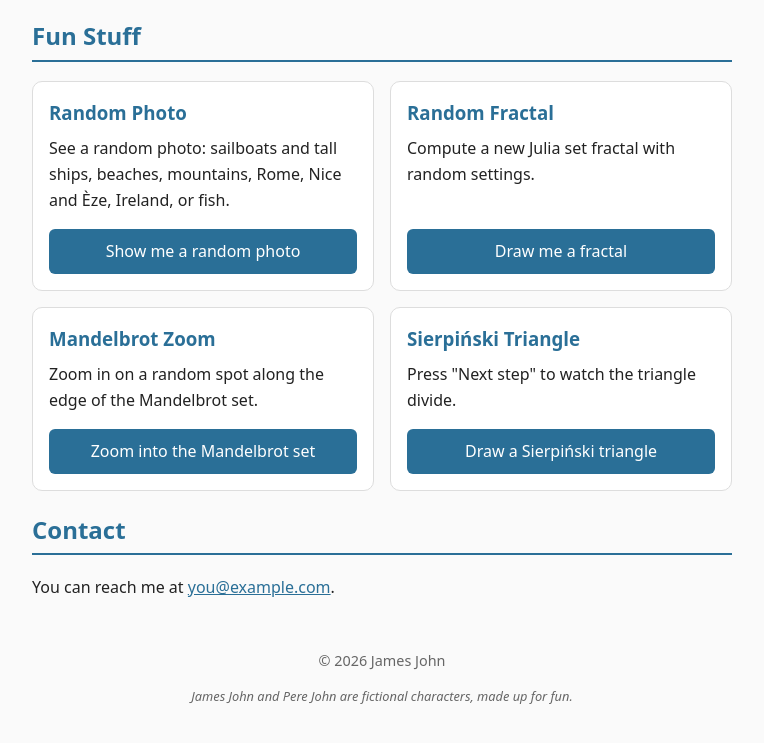
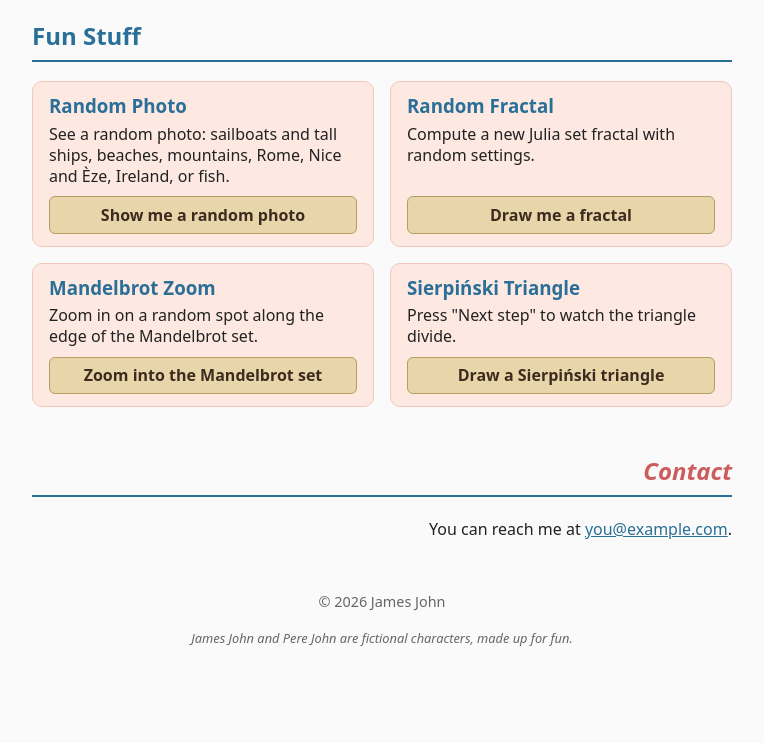
Before and after one commit to pdstotts/my-first-site, a plain HTML site: page index.html in a window 1280 px wide. Shown: the part 471-1214 px from the top of the page, without its empty margins (258-1022 px from the left). After the commit the page ends 1164 px from the top, so only its background shows below. Drawn offline with Linux system fonts and the light colour scheme.

Commit message:
Restyle the page and update the photo collection
Appearance: beige buttons with dark brown labels, pale salmon demo
boxes with tighter line spacing, and a right-aligned Contact section
with an italic pastel-red heading and extra space above it.

Photos: replace the Nice beach-umbrella photo with the Castle Hill
waterfall, and add sport fish (white marlin, striped bass, mahi-mahi,
snook, red snapper, peacock flounder), with credits. 46 photos total.

Co-Authored-By: Claude Opus 5.5 <noreply@anthropic.com>

```diff
--- a/css/style.css
+++ b/css/style.css
@@ -8,6 +8,16 @@
   --background-color: #fafafa;
   --accent-color: #2a6f97;
   --muted-color: #666;
+
+  /* Buttons: buff/beige with dark brown lettering for strong contrast */
+  --button-color: #e8d5aa;
+  --button-hover-color: #dcc48f;
+  --button-border-color: #b89b63;
+  --button-text-color: #3d2b1f;
+
+  /* The boxes in the Fun Stuff grid: a pale salmon */
+  --box-color: #fde9e1;
+  --box-border-color: #f0c7b8;
 }
 
 /* Base styles for the whole page */
@@ -50,6 +60,19 @@ h2 {
   padding-bottom: 0.25rem;
 }
 
+/* The Contact section: an extra line of space above it, and right-aligned */
+.contact {
+  /* About one line of text. (Padding, not margin: a margin here would
+     merge with the heading's own margin instead of adding to it.) */
+  padding-top: 1.6rem;
+  text-align: right;
+}
+
+.contact h2 {
+  font-style: italic;
+  color: #cd5c5c; /* a softer, more pastel firebrick ("indian red") */
+}
+
 /* Links */
 a {
   color: var(--accent-color);
@@ -71,19 +94,24 @@ a:hover {
 .grid-cell {
   display: flex;
   flex-direction: column;
-  border: 1px solid #ddd;
+  border: 1px solid var(--box-border-color);
   border-radius: 10px;
-  padding: 1rem;
-  background-color: white;
+  padding: 0.75rem 1rem;
+  background-color: var(--box-color);
+  line-height: 1.3; /* tighter than the rest of the page, so the boxes are shorter */
 }
 
 .grid-cell h3 {
-  margin: 0 0 0.5rem;
+  margin: 0 0 0.35rem;
   color: var(--accent-color);
 }
 
 .grid-cell p {
-  margin-top: 0;
+  margin: 0 0 0.6rem;
+}
+
+.grid-cell button {
+  padding: 0.45rem 1rem;
 }
 
 /* Pushes each button to the bottom of its box, so buttons line up across a row */
@@ -101,22 +129,24 @@ a:hover {
 /* Buttons */
 button {
   font: inherit;
-  color: white;
-  background-color: var(--accent-color);
-  border: none;
+  font-weight: 600;
+  color: var(--button-text-color);
+  background-color: var(--button-color);
+  border: 1px solid var(--button-border-color);
   border-radius: 6px;
   padding: 0.6rem 1.2rem;
   cursor: pointer;
 }
 
 button:hover {
-  opacity: 0.85;
+  background-color: var(--button-hover-color);
 }
 
 /* A button that can't be clicked right now (e.g. after the last step) */
 button:disabled {
-  background-color: var(--muted-color);
-  opacity: 0.5;
+  color: #9a9083;
+  background-color: #ece8df;
+  border-color: #d6d0c4;
   cursor: not-allowed;
 }
 
--- a/index.html
+++ b/index.html
@@ -68,7 +68,7 @@
       </div>
     </section>
 
-    <section>
+    <section class="contact">
       <h2>Contact</h2>
       <p>You can reach me at <a href="mailto:you@example.com">you@example.com</a>.</p>
     </section>
--- a/js/script.js
+++ b/js/script.js
@@ -31,12 +31,18 @@ const images = [
   { file: "rome-3.jpg", alt: "The Pantheon, Rome", by: "Philippe Vieux-Jeanton", source: "https://www.flickr.com/photos/11234074@N05/24823655706", license: "CC0" },
   { file: "nice-1.jpg", alt: "The Promenade des Anglais and beach, Nice", by: "jimmyharris", source: "https://www.flickr.com/photos/50216172@N00/2769217231", license: "CC BY 2.0" },
   { file: "nice-2.jpg", alt: "The French Riviera at Nice", by: "deepakhere.mypixels", source: "https://www.flickr.com/photos/7164796@N04/7892869322", license: "CC BY 2.0" },
-  { file: "nice-3.jpg", alt: "The beach at Nice, France", by: "EEPaul", source: "https://www.flickr.com/photos/28477990@N03/9550052598", license: "CC BY 2.0" },
+  { file: "nice-3.jpg", alt: "The waterfall on Castle Hill (Colline du Château), above Nice", by: "Dale Harvey", source: "https://www.flickr.com/photos/69845378@N00/2268123348", license: "CC BY 2.0" },
   { file: "ireland-1.jpg", alt: "The Cliffs of Moher, Ireland", by: "DHuiz", source: "https://www.flickr.com/photos/65865070@N05/13609090133", license: "CC BY 2.0" },
   { file: "ireland-2.jpg", alt: "Glendalough, County Wicklow, Ireland", by: "Giuseppe Milo", source: "https://www.flickr.com/photos/87690240@N03/16454982694", license: "CC BY 2.0" },
   { file: "ireland-3.jpg", alt: "Malin Head, County Donegal, Ireland", by: "Giuseppe Milo", source: "https://www.flickr.com/photos/87690240@N03/52046139980", license: "CC BY 2.0" },
   { file: "fish-1.jpg", alt: "A clownfish", by: "Leszek.Leszczynski", source: "https://www.flickr.com/photos/47190679@N06/5068940056", license: "CC BY 2.0" },
   { file: "fish-2.jpg", alt: "A tropical fish", by: "wwarby", source: "https://www.flickr.com/photos/26782864@N00/1478901145", license: "CC BY 2.0" },
+  { file: "fish-3.jpg", alt: "A white marlin leaping off North Carolina", by: "Dominic Sherony", source: "https://www.flickr.com/photos/9765210@N03/1394318584", license: "CC BY-SA 2.0" },
+  { file: "fish-4.jpg", alt: "A striped bass", by: "Lake Mead National Recreation Area", source: "https://www.flickr.com/photos/30839029@N05/8982659422", license: "CC BY-SA 2.0" },
+  { file: "fish-5.jpg", alt: "An angler with a mahi-mahi (dolphinfish) caught offshore", by: "Jed_Record", source: "https://www.flickr.com/photos/94224615@N00/2469952670", license: "CC BY 2.0" },
+  { file: "fish-6.jpg", alt: "A common snook", by: "berniedup", source: "https://www.flickr.com/photos/65695019@N07/49594610507", license: "CC BY-SA 2.0" },
+  { file: "fish-7.jpg", alt: "An angler with a red snapper", by: "Extra Zebra", source: "https://www.flickr.com/photos/23438569@N02/5827629435", license: "CC BY 2.0" },
+  { file: "fish-8.jpg", alt: "A peacock flounder on the sea floor", by: "laszlo-photo", source: "https://www.flickr.com/photos/40467171@N00/153409631", license: "CC BY 2.0" },
   { file: "rome-4.jpg", alt: "Inside St. Peter's Basilica, Vatican City", by: "archer10 (Dennis)", source: "https://www.flickr.com/photos/22490717@N02/5390638891", license: "CC BY-SA 2.0" },
   { file: "rome-5.jpg", alt: "A horse-drawn carriage at the Spanish Steps, Rome", by: "M McBey", source: "https://www.flickr.com/photos/158652122@N02/48822157017", license: "CC BY 2.0" },
   { file: "rome-6.jpg", alt: "The Roman Forum", by: "Benson Kua", source: "https://www.flickr.com/photos/91545223@N00/5409380582", license: "CC BY-SA 2.0" },
```
Also changed, not shown: images/fish-3.jpg (added), images/fish-4.jpg (added), images/fish-5.jpg (added), images/fish-6.jpg (added), images/fish-7.jpg (added), images/fish-8.jpg (added), images/nice-3.jpg, 2 other files.
